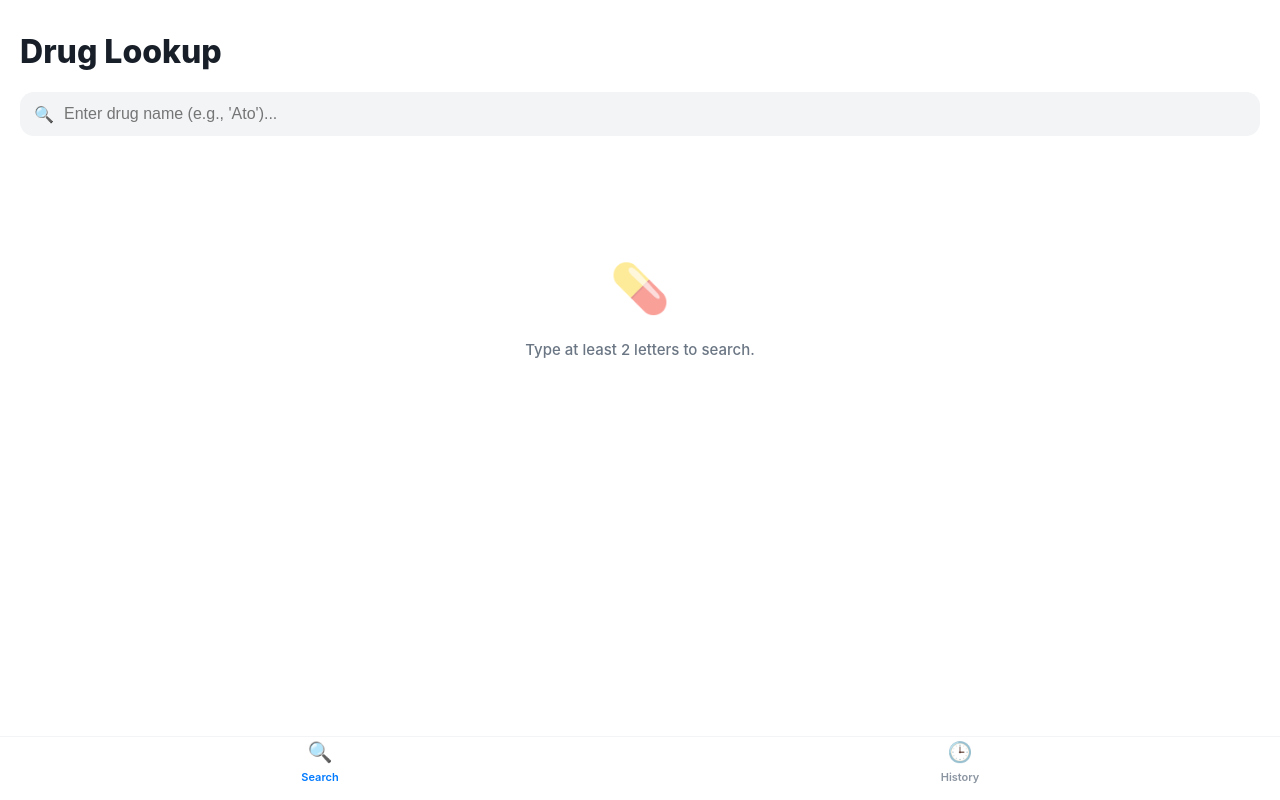
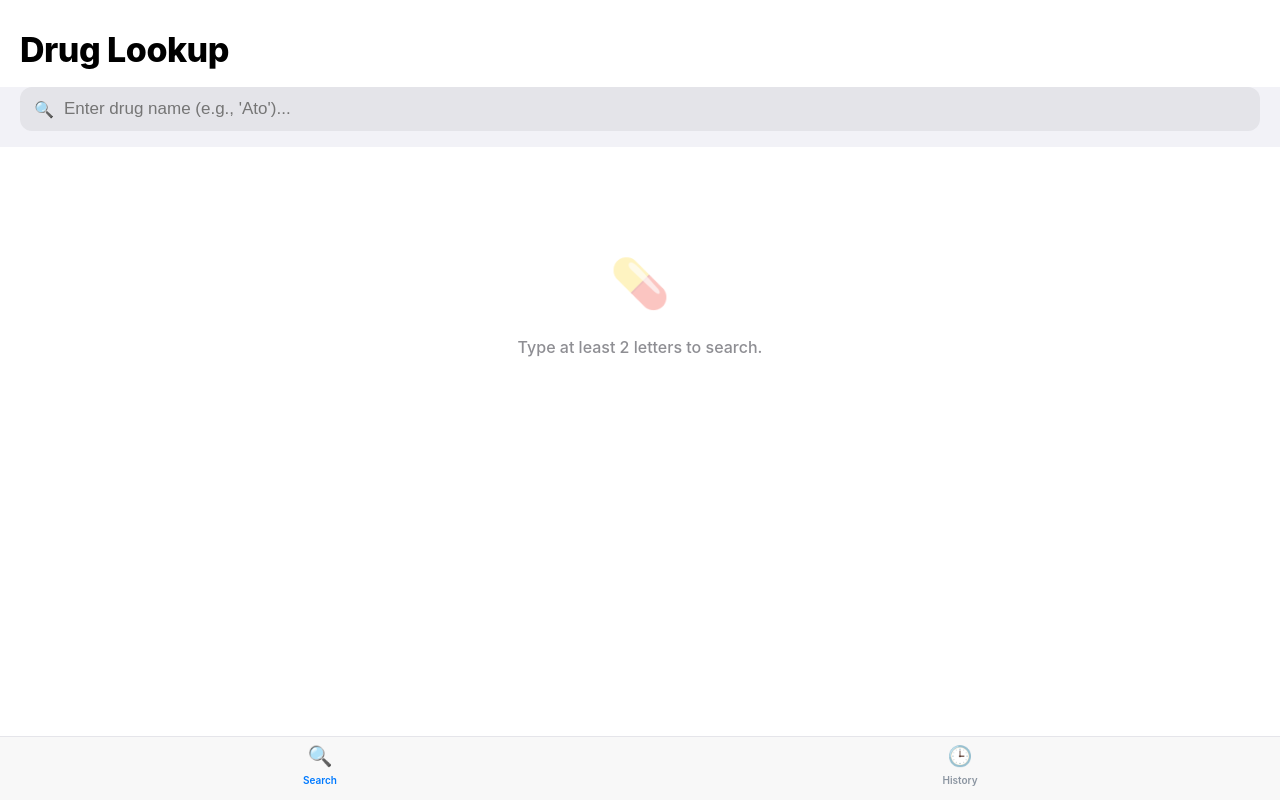
Before and after one commit to sunyeunmin/DrugLookup, a React (Vite) app: page / in a window 1280 px wide. Built offline with nearby package versions, Linux system fonts and the light colour scheme.

Commit message:
드디어 23일 - 세련된 UI로

```diff
--- a/src/App.jsx
+++ b/src/App.jsx
@@ -1,7 +1,7 @@
 import React, { useState, useEffect } from 'react';
 import { createClient } from '@supabase/supabase-js';
 
-// 1. Supabase 설정
+// 1. Supabase 설정 (유지)
 const SUPABASE_URL = 'https://znzgptzwbumcbfmnmrfs.supabase.co';
 const SUPABASE_ANON_KEY = 'sb_publishable_kx5_uc3eHDnzaAQVRD1d6Q_mdKuvc8w';
 const supabase = createClient(SUPABASE_URL, SUPABASE_ANON_KEY);
@@ -14,7 +14,7 @@ export default function App() {
   const [isLoading, setIsLoading] = useState(false);
   const [errorMessage, setErrorMessage] = useState('');
 
-  // 2. 실시간 Supabase 테이블 쿼리 로직
+  // 2. 실시간 쿼리 로직
   useEffect(() => {
     const fetchDrugs = async () => {
       const trimmedQuery = searchQuery.trim();
@@ -91,9 +91,10 @@ export default function App() {
               <div style={styles.listWrapper}>
                 {searchResults.map((drug) => (
                   <div key={drug.id} onClick={() => { setSelectedDrug(drug); setCurrentScreen('detail'); }} style={styles.listItem}>
-                    <span style={styles.listItemText}>
-                      {drug.generic_name}{drug.brand_name ? ` (${drug.brand_name})` : ''}
-                    </span>
+                    <div style={styles.listItemContent}>
+                      <span style={styles.listGeneric}>{drug.generic_name}</span>
+                      {drug.brand_name && <span style={styles.listBrand}>{drug.brand_name}</span>}
+                    </div>
                     <span style={styles.chevron}>❯</span>
                   </div>
                 ))}
@@ -120,71 +121,83 @@ export default function App() {
         </div>
       )}
 
-      {/* -------------------- 2. 약품 상세 정보 화면 -------------------- */}
+      {/* -------------------- 2. 약품 상세 정보 화면 (프리미엄 UI) -------------------- */}
       {currentScreen === 'detail' && selectedDrug && (
         <div style={styles.flexLayout}>
 
-          <div style={{ ...styles.scrollArea, padding: '16px' }}>
-            <button onClick={() => setCurrentScreen('search')} style={styles.inlineBackButton}>
-              &lt; Back
+          {/* 상단 네비게이션 바 (깔끔하게 고정) */}
+          <div style={styles.detailNavBar}>
+            <button onClick={() => setCurrentScreen('search')} style={styles.navBackButton}>
+              <span style={{ fontSize: '20px', marginRight: '4px' }}>‹</span> Back
             </button>
+          </div>
 
-            <h2 style={styles.detailTitle}>
-              "{selectedDrug.brand_name || selectedDrug.generic_name}"
-            </h2>
+          <div style={styles.detailScrollArea}>
 
-            <div style={styles.detailCard}>
-              {/* 1. Brand Name & Control Drug 배치 구역 */}
-              <div style={styles.infoRow}>
-                <div style={styles.infoLabel}>Brand Name</div>
-                <div style={styles.brandRowWrapper}>
-                  <div style={styles.brandHighlight}>{selectedDrug.brand_name || 'N/A'}</div>
-                  {/* control_drug 값이 존재할 경우 우측에 빨간색 큰 글씨로 바인딩 */}
+            {/* 타이틀 영역 */}
+            <div style={styles.detailTitleArea}>
+              <h2 style={styles.detailMainTitle}>
+                "{selectedDrug.brand_name || selectedDrug.generic_name}"
+              </h2>
+            </div>
+
+            {/* 💎 카드 1: 핵심 이름 정보 (Brand & Generic) */}
+            <div style={styles.premiumCard}>
+              <div style={styles.cardRow}>
+                <div style={styles.label}>Brand Name</div>
+                <div style={styles.brandNameWrapper}>
+                  <div style={styles.brandNameText}>{selectedDrug.brand_name || 'N/A'}</div>
+                  {/* 세련된 배지 스타일의 Control Drug 표시 */}
                   {selectedDrug.control_drug && (
-                    <div style={styles.controlDrugBadge}>{selectedDrug.control_drug}</div>
+                    <div style={styles.controlBadge}>
+                      {selectedDrug.control_drug}
+                    </div>
                   )}
                 </div>
               </div>
+              <div style={{ ...styles.cardRow, borderBottom: 'none', paddingBottom: 0 }}>
+                <div style={styles.label}>Generic Name</div>
+                <div style={styles.genericNameText}>{selectedDrug.generic_name || '-'}</div>
+              </div>
+            </div>
 
-              {/* 2. Generic Name */}
-              <div style={styles.infoRow}>
-                <div style={styles.infoLabel}>Generic Name</div>
-                <div style={styles.genericHighlight}>{selectedDrug.generic_name || '-'}</div>
-              </div>
-
-              {/* 3. Category & Sub Category */}
-              <div style={styles.infoRow}>
-                <div style={styles.infoLabel}>Category</div>
-                <div style={styles.infoValue}>{selectedDrug.category || '-'}</div>
+            {/* 📦 카드 2: 카테고리 트리 구조 */}
+            <div style={styles.premiumCard}>
+              <div style={{ ...styles.cardRow, borderBottom: 'none', paddingBottom: 0 }}>
+                <div style={styles.label}>Category</div>
+                <div style={styles.valueText}>{selectedDrug.category || '-'}</div>
                 {selectedDrug.sub_category && (
-                  <div style={styles.subCategoryTreeRow}>
-                    <span style={styles.treeSymbol}>└─</span>
-                    <span style={styles.infoValue}>{selectedDrug.sub_category}</span>
+                  <div style={styles.treeWrapper}>
+                    <span style={styles.treeLine}>└─</span>
+                    <span style={styles.valueText}>{selectedDrug.sub_category}</span>
                   </div>
                 )}
               </div>
+            </div>
 
-              {/* 4. Classification */}
-              <div style={styles.infoRow}>
-                <div style={styles.infoLabel}>Classification</div>
-                <div style={styles.infoValue}>{selectedDrug.drug_classification || selectedDrug.drug_classificati || '-'}</div>
+            {/* 🧬 카드 3: 분류 및 적응증 */}
+            <div style={styles.premiumCard}>
+              <div style={styles.cardRow}>
+                <div style={styles.label}>Classification</div>
+                <div style={styles.valueText}>{selectedDrug.drug_classification || selectedDrug.drug_classificati || '-'}</div>
               </div>
-
-              {/* 5. Indication */}
-              <div style={styles.infoRow}>
-                <div style={styles.infoLabel}>Indication</div>
-                <div style={styles.infoValue}>{selectedDrug.indication || '-'}</div>
-              </div>
-
-              {/* 6. Important Info (Remarks) */}
-              <div style={{ ...styles.infoRow, borderBottom: 'none' }}>
-                <div style={styles.infoLabel}>Important Info</div>
-                <div style={styles.remarksBox}>
-                  <span style={{ color: '#ff3b30', marginRight: '4px' }}>★</span>
-                  {selectedDrug.remarks || 'No specific remarks recorded.'}
-                </div>
+              <div style={{ ...styles.cardRow, borderBottom: 'none', paddingBottom: 0 }}>
+                <div style={styles.label}>Indication</div>
+                <div style={styles.valueText}>{selectedDrug.indication || '-'}</div>
               </div>
             </div>
+
+            {/* 🚨 카드 4: 중요 정보 (눈에 띄면서도 고급스럽게) */}
+            <div style={styles.importantCard}>
+              <div style={styles.importantHeader}>
+                <span style={styles.importantIcon}>★</span>
+                <span style={styles.importantTitle}>IMPORTANT INFO</span>
+              </div>
+              <div style={styles.importantText}>
+                {selectedDrug.remarks || 'No specific remarks recorded.'}
+              </div>
+            </div>
+
           </div>
         </div>
       )}
@@ -192,45 +205,70 @@ export default function App() {
   );
 }
 
+// 🎨 프리미엄 유료 앱 스타일링
 const styles = {
-  mobileContainer: { width: '100vw', height: '100vh', backgroundColor: '#ffffff', fontFamily: '-apple-system, BlinkMacSystemFont, sans-serif', overflow: 'hidden', position: 'relative', boxSizing: 'border-box' },
+  // 공통 및 검색 화면
+  mobileContainer: { width: '100vw', height: '100vh', backgroundColor: '#F2F2F7', fontFamily: '-apple-system, BlinkMacSystemFont, "Segoe UI", Roboto, sans-serif', overflow: 'hidden', position: 'relative', boxSizing: 'border-box' },
   flexLayout: { display: 'flex', flexDirection: 'column', width: '100%', height: '100%' },
-  headerArea: { padding: '24px 20px 4px 20px' },
-  mainTitle: { fontSize: '32px', fontWeight: '800', color: '#191f28', margin: '4px 0' },
-  searchBarWrapper: { position: 'relative', margin: '8px 20px 16px 20px', backgroundColor: '#f2f4f6', borderRadius: '14px', padding: '10px 14px', display: 'flex', alignItems: 'center' },
-  searchIcon: { fontSize: '16px', marginRight: '8px' },
-  searchInput: { flex: 1, border: 'none', backgroundColor: 'transparent', fontSize: '16px', outline: 'none', color: '#191f28' },
-  clearButton: { border: 'none', backgroundColor: '#b0b8c1', color: '#ffffff', borderRadius: '50%', width: '18px', height: '18px', fontSize: '10px', cursor: 'pointer', display: 'flex', alignItems: 'center', justifyContent: 'center' },
-  scrollArea: { flex: 1, overflowY: 'auto', paddingBottom: '70px' },
+  headerArea: { padding: '24px 20px 12px 20px', backgroundColor: '#ffffff' },
+  mainTitle: { fontSize: '34px', fontWeight: '800', color: '#000000', margin: 0, letterSpacing: '-0.5px' },
+  searchBarWrapper: { position: 'relative', margin: '0 20px 16px 20px', backgroundColor: '#e4e4e9', borderRadius: '12px', padding: '10px 14px', display: 'flex', alignItems: 'center' },
+  searchIcon: { fontSize: '16px', marginRight: '8px', color: '#8e8e93' },
+  searchInput: { flex: 1, border: 'none', backgroundColor: 'transparent', fontSize: '17px', outline: 'none', color: '#000' },
+  clearButton: { border: 'none', backgroundColor: '#c7c7cc', color: '#ffffff', borderRadius: '50%', width: '18px', height: '18px', fontSize: '10px', cursor: 'pointer', display: 'flex', alignItems: 'center', justifyContent: 'center' },
+  scrollArea: { flex: 1, overflowY: 'auto', paddingBottom: '70px', backgroundColor: '#ffffff' },
+
+  // 리스트 아이템 디자인 개선
+  listWrapper: { padding: '0 20px' },
+  listItem: { display: 'flex', justifyContent: 'space-between', alignItems: 'center', padding: '16px 0', borderBottom: '1px solid #e5e5ea', cursor: 'pointer' },
+  listItemContent: { display: 'flex', flexDirection: 'column' },
+  listGeneric: { fontSize: '17px', color: '#000', fontWeight: '500', marginBottom: '4px' },
+  listBrand: { fontSize: '14px', color: '#8e8e93', fontWeight: '400' },
+  chevron: { fontSize: '16px', color: '#c7c7cc', fontWeight: '600' },
+
+  // 하단 탭바
+  tabBar: { position: 'absolute', bottom: 0, left: 0, width: '100%', height: '64px', borderTop: '1px solid #e5e5ea', backgroundColor: '#f8f8f8', display: 'flex', paddingBottom: '8px' },
+  tabItem: { flex: 1, display: 'flex', flexDirection: 'column', alignItems: 'center', justifyContent: 'center', cursor: 'pointer' },
+  tabIcon: { fontSize: '20px', marginBottom: '2px' },
+  tabLabel: { fontSize: '10px', fontWeight: '600' },
+
+  // 상태 메시지
   emptyContainer: { textAlign: 'center', paddingTop: '100px' },
-  emptyIcon: { fontSize: '48px', marginBottom: '12px', opacity: 0.5 },
-  emptyText: { fontSize: '15px', color: '#6b7684', fontWeight: '500' },
-  loadingText: { textAlign: 'center', padding: '30px', color: '#8b95a1' },
-  errorText: { padding: '14px', margin: '10px 20px', backgroundColor: '#fff5f5', color: '#ff3b30', borderRadius: '8px', fontSize: '14px', fontWeight: '500', textAlign: 'center' },
-  listWrapper: { padding: '0 20px' },
-  listItem: { display: 'flex', justifycontent: 'space-between', alignItems: 'center', padding: '18px 4px', borderBottom: '1px solid #f2f4f6', cursor: 'pointer' },
-  listItemText: { fontSize: '16px', color: '#191f28', fontWeight: '500' },
-  chevron: { fontSize: '14px', color: '#b0b8c1' },
-  tabBar: { position: 'absolute', bottom: 0, left: 0, width: '100%', height: '64px', borderTop: '1px solid #f2f4f6', backgroundColor: '#ffffff', display: 'flex', paddingBottom: '8px' },
-  tabItem: { flex: 1, display: 'flex', flexDirection: 'column', alignItems: 'center', justifycontent: 'center', cursor: 'pointer' },
-  tabIcon: { fontSize: '20px', marginBottom: '2px' },
-  tabLabel: { fontSize: '11px', fontWeight: '600' },
-  inlineBackButton: { border: 'none', backgroundColor: 'transparent', color: '#007aff', fontSize: '20px', fontWeight: '400', cursor: 'pointer', padding: '4px 0 12px 4px', display: 'block', textAlign: 'left' },
-  detailTitle: { fontSize: '32px', fontWeight: '700', color: '#191f28', margin: '0 0 20px 4px' },
-  detailCard: { backgroundColor: '#ffffff', borderRadius: '24px', border: '1px solid #e5e8eb', padding: '10px 20px', boxShadow: '0 4px 16px rgba(0, 0, 0, 0.02)' },
-  infoRow: { padding: '16px 0', borderBottom: '1px solid #f2f4f6' },
-  infoLabel: { fontSize: '12px', color: '#8b95a1', fontWeight: '600', textTransform: 'uppercase', letterSpacing: '0.5px', marginBottom: '8px' },
-  infoValue: { fontSize: '18px', color: '#333d4b', fontWeight: '500', lineHeight: '1.3' },
+  emptyIcon: { fontSize: '48px', marginBottom: '12px', opacity: 0.3 },
+  emptyText: { fontSize: '16px', color: '#8e8e93', fontWeight: '500' },
+  loadingText: { textAlign: 'center', padding: '30px', color: '#8e8e93' },
+  errorText: { padding: '14px', margin: '10px 20px', backgroundColor: '#ffebeb', color: '#ff3b30', borderRadius: '12px', fontSize: '14px', fontWeight: '500', textAlign: 'center' },
 
-  // Brand Name과 규제 등급을 수평 정렬하기 위한 컨테이너 스타일
-  brandRowWrapper: { display: 'flex', justifyContent: 'space-between', alignItems: 'center', width: '100%' },
-  brandHighlight: { fontSize: '26px', color: '#007aff', fontWeight: '700' },
+  /* 💎💎💎 프리미엄 상세 화면 스타일 💎💎💎 */
+  detailNavBar: { display: 'flex', alignItems: 'center', height: '56px', padding: '0 10px', backgroundColor: '#F2F2F7' },
+  navBackButton: { border: 'none', backgroundColor: 'transparent', color: '#007aff', fontSize: '17px', fontWeight: '400', cursor: 'pointer', display: 'flex', alignItems: 'center', padding: '8px' },
+  detailScrollArea: { flex: 1, overflowY: 'auto', paddingBottom: '40px' },
 
-  // 목업과 일치시킨 우측 강렬한 레드 컨트롤 등급 스타일
-  controlDrugBadge: { fontSize: '26px', color: '#ff3b30', fontWeight: '800', paddingRight: '4px' },
+  detailTitleArea: { padding: '4px 20px 16px 20px' },
+  detailMainTitle: { fontSize: '34px', fontWeight: '800', color: '#000', margin: 0, letterSpacing: '-0.5px' },
 
-  genericHighlight: { fontSize: '22px', color: '#34c759', fontWeight: '700' },
-  subCategoryTreeRow: { display: 'flex', alignItems: 'center', marginTop: '6px' },
-  treeSymbol: { color: '#8b95a1', fontFamily: 'monospace', fontSize: '18px', marginRight: '6px', userSelect: 'none' },
-  remarksBox: { fontSize: '15px', color: '#333d4b', fontWeight: '600', lineHeight: '1.5', backgroundColor: '#fff5f5', padding: '14px', borderRadius: '12px', marginTop: '8px' }
+  // 독립된 하얀색 카드들
+  premiumCard: { backgroundColor: '#ffffff', borderRadius: '16px', padding: '16px 20px', margin: '0 16px 16px 16px', boxShadow: '0 2px 10px rgba(0,0,0,0.03)' },
+  cardRow: { paddingBottom: '16px', marginBottom: '16px', borderBottom: '1px solid #f2f2f7' },
+  label: { fontSize: '12px', color: '#8e8e93', fontWeight: '600', textTransform: 'uppercase', letterSpacing: '0.5px', marginBottom: '6px' },
+  valueText: { fontSize: '17px', color: '#1c1c1e', fontWeight: '500', lineHeight: '1.4' },
+
+  // 이름 영역 강조
+  brandNameWrapper: { display: 'flex', justifyContent: 'space-between', alignItems: 'center' },
+  brandNameText: { fontSize: '24px', color: '#007aff', fontWeight: '700', letterSpacing: '-0.3px' },
+  genericNameText: { fontSize: '22px', color: '#34c759', fontWeight: '700', letterSpacing: '-0.3px' },
+
+  // 세련된 컨트롤 드럭 배지 (태그 형태)
+  controlBadge: { backgroundColor: '#ffebeb', color: '#ff3b30', fontSize: '15px', fontWeight: '700', padding: '4px 10px', borderRadius: '8px', overflow: 'hidden' },
+
+  // 트리 구조
+  treeWrapper: { display: 'flex', alignItems: 'center', marginTop: '4px' },
+  treeLine: { color: '#c7c7cc', fontFamily: 'monospace', fontSize: '18px', marginRight: '8px' },
+
+  // 중요 정보 카드 (고급스러운 경고 박스)
+  importantCard: { backgroundColor: '#fff7f7', border: '1px solid #ffdfdf', borderRadius: '16px', padding: '18px 20px', margin: '0 16px 16px 16px' },
+  importantHeader: { display: 'flex', alignItems: 'center', marginBottom: '8px' },
+  importantIcon: { color: '#ff3b30', fontSize: '16px', marginRight: '6px' },
+  importantTitle: { fontSize: '12px', color: '#ff3b30', fontWeight: '700', letterSpacing: '0.5px' },
+  importantText: { fontSize: '16px', color: '#3a3a3c', fontWeight: '500', lineHeight: '1.5' }
 };
```
